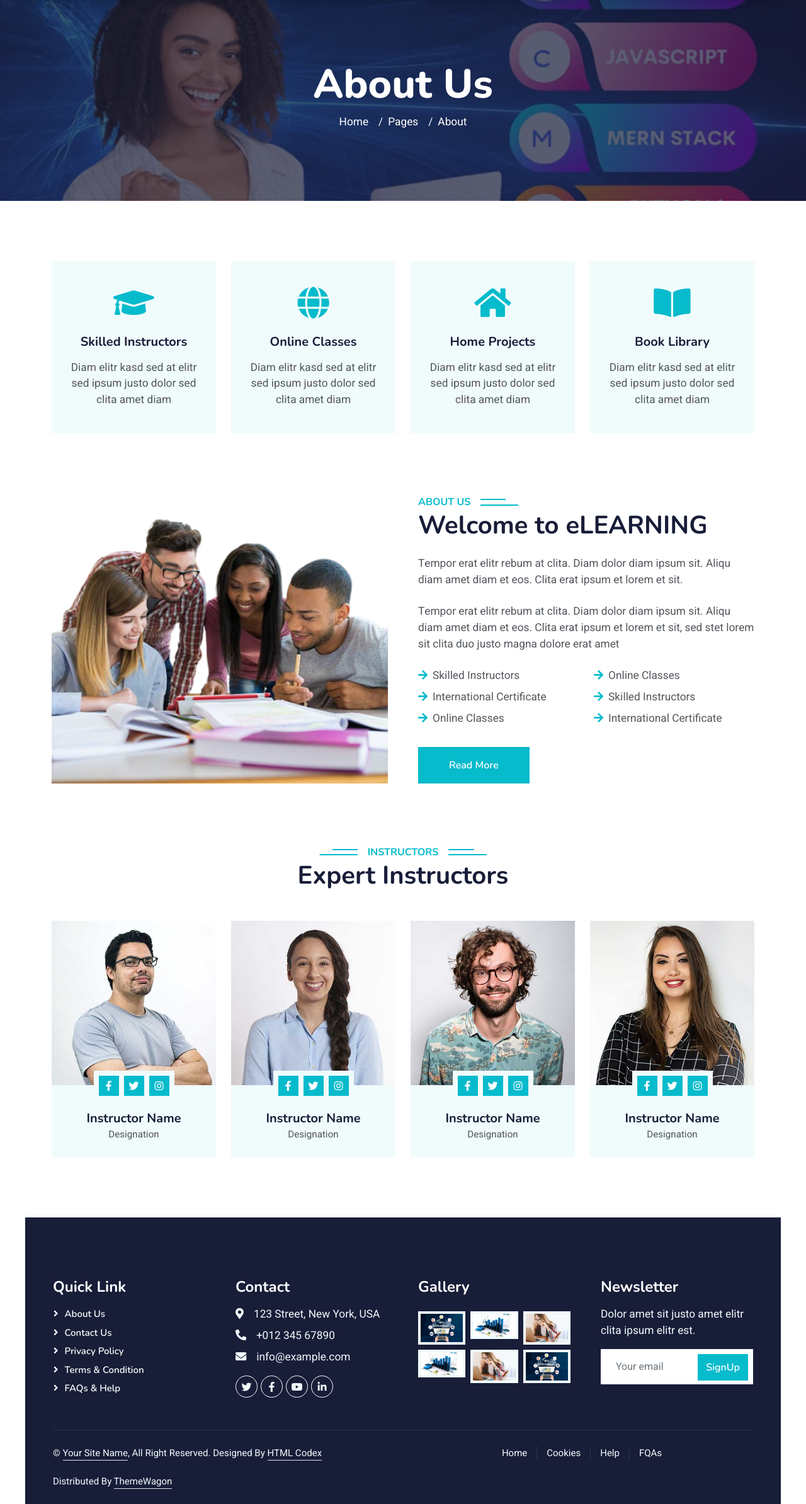
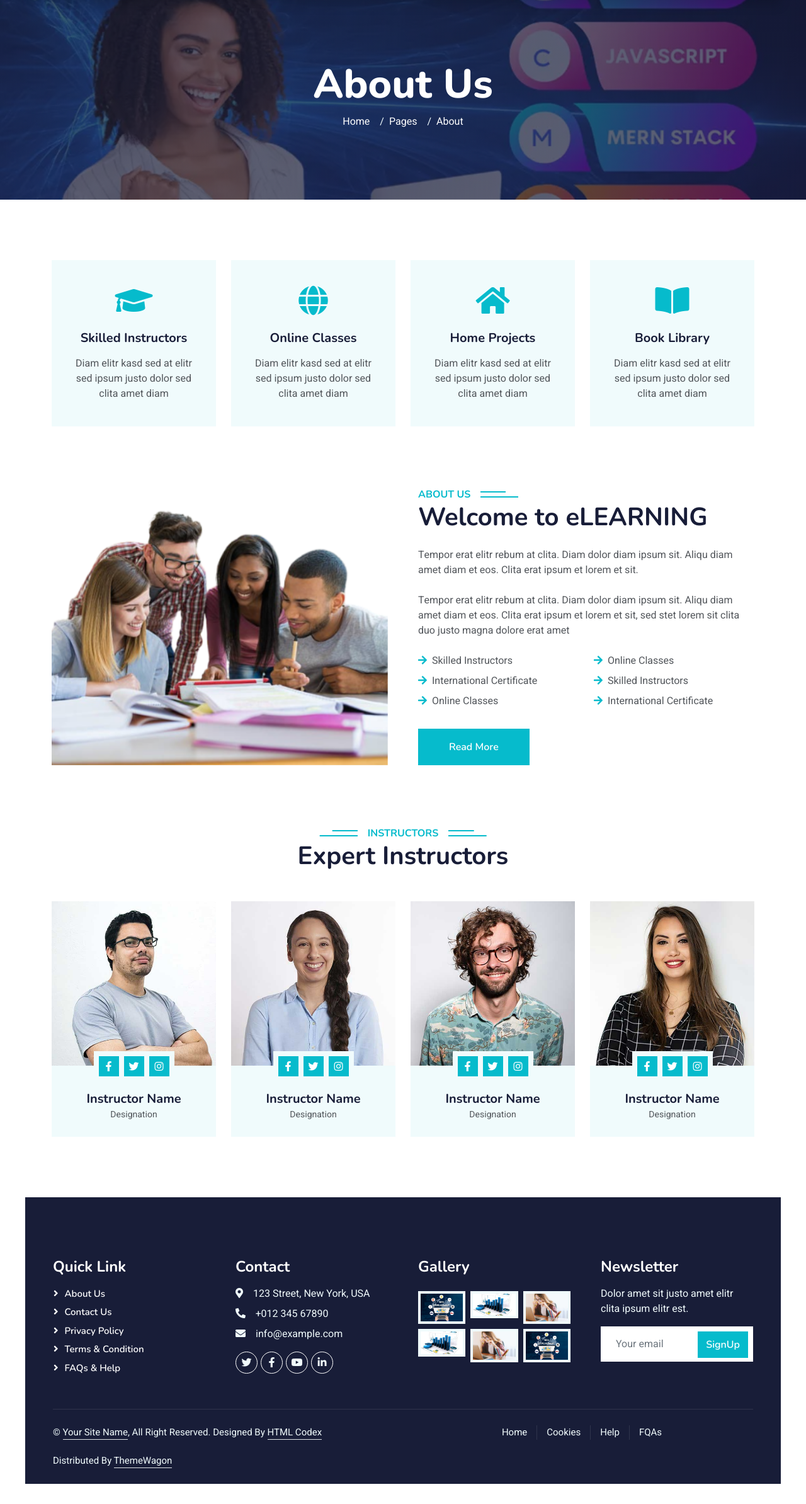
Before and after one commit to Nickmutembei/va-help, a PHP site: page /about.html in a window 1280 px wide. Shown: the part 80-2468 px from the top of the page at 63% size. After the commit the page ends 2436 px from the top, so only its background shows below. Run offline with PHP 8.4, Linux system fonts and the light colour scheme; some libraries are stand-ins or nearby versions.

Commit message:
style.css

```diff
--- a/css/style.css
+++ b/css/style.css
@@ -9,7 +9,7 @@
 body {
     margin: 0;
     padding: 0;
-    font-size: 108%; /* Increase font size by 10% */
+    font-size: 100%; /* Increase font size by 10% */
     width: 100%;
     height: auto;
     box-sizing: border-box;
```
